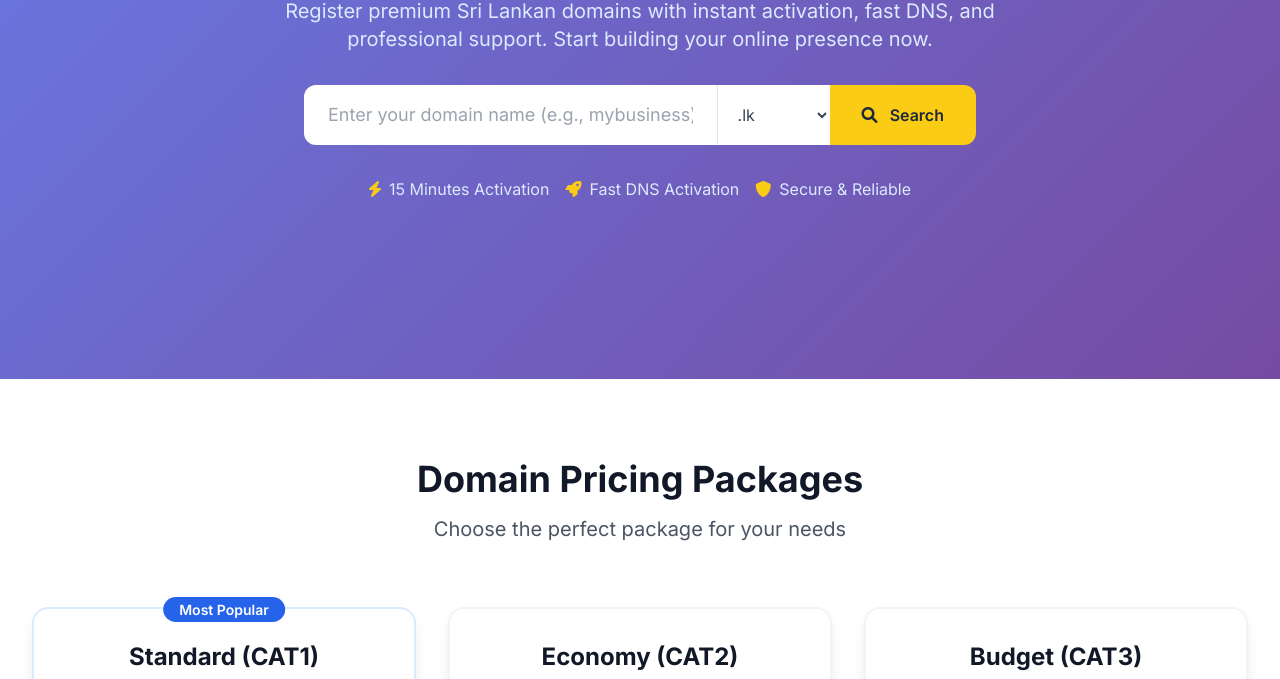
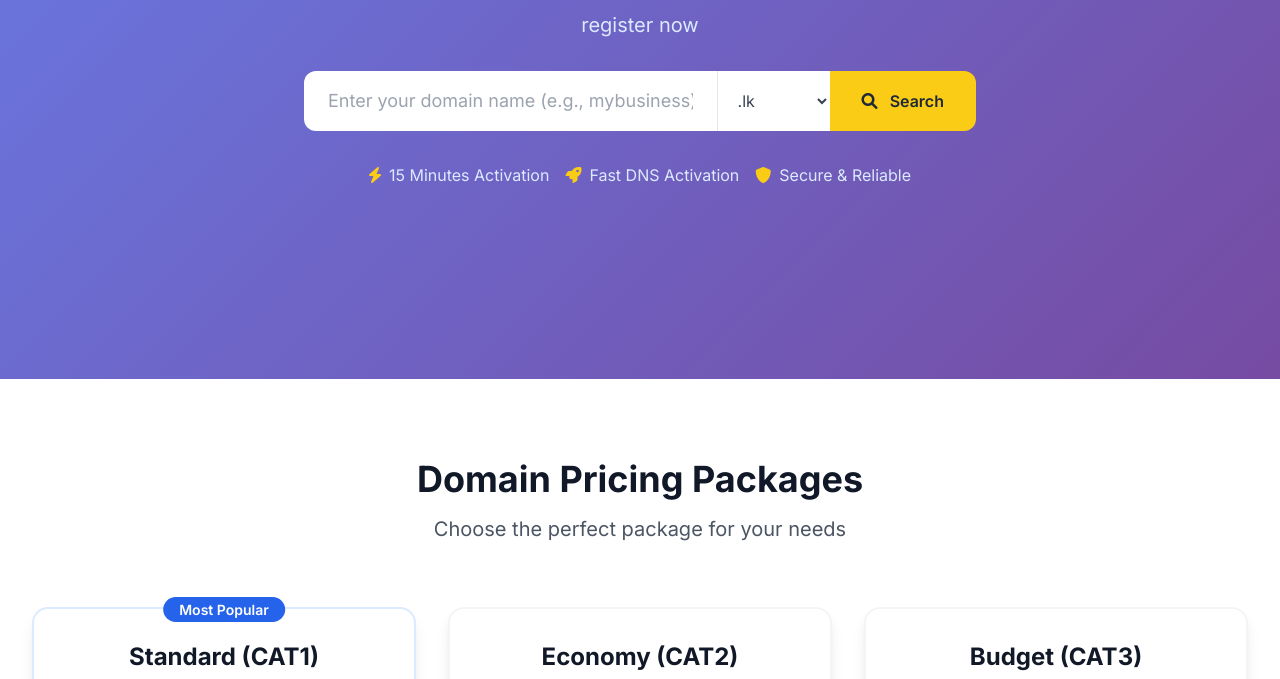
Before and after one commit to anjaleepeek/domain, a plain HTML site: page domainsearch.lk/index.html in a window 1280 px wide. Shown: the part 421-1100 px from the top of the page. Drawn offline with nearby package versions, Linux system fonts and the light colour scheme.

Commit message:
Update index.html

```diff
--- a/domainsearch.lk/index.html
+++ b/domainsearch.lk/index.html
@@ -100,7 +100,9 @@
                     Secure Your <span class="text-yellow-300">.lk</span> Domain Today
                 </h1>
                 <p class="text-xl text-blue-100 mb-8 max-w-3xl mx-auto">
-                    Register premium Sri Lankan domains with instant activation, fast DNS, and professional support. Start building your online presence now.
+<!--                     Register premium Sri Lankan domains with instant activation, fast DNS, and professional support. Start building your online presence now. -->
+
+register now
                 </p>
 
                 <!-- Domain Search -->
@@ -504,4 +506,5 @@
                         class="w-full px-6 py-4 text-left flex justify-between items-center hover:bg-gray-100 rounded-xl transition-colors"
                     >
                         <span class="text-lg font-semibold text-gray-900">Are there any hidden fees?</span>
+
                         <i class="fas fa-chevron-down transition-transform" :class="{ 'transform rotate-180': activeAccordion === 6 }"></i>
```
